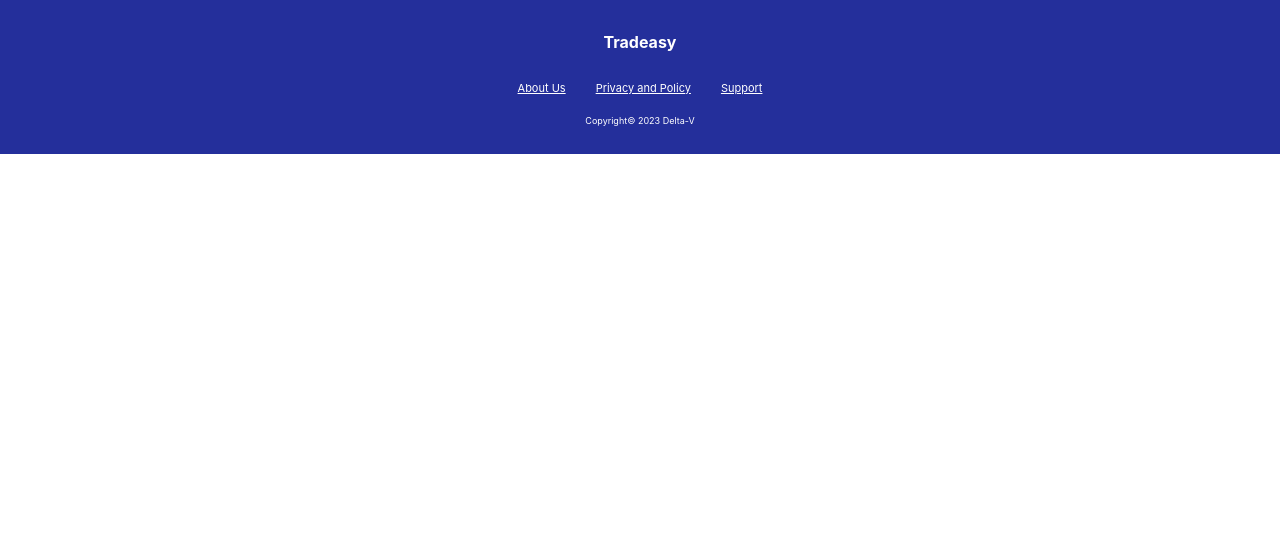
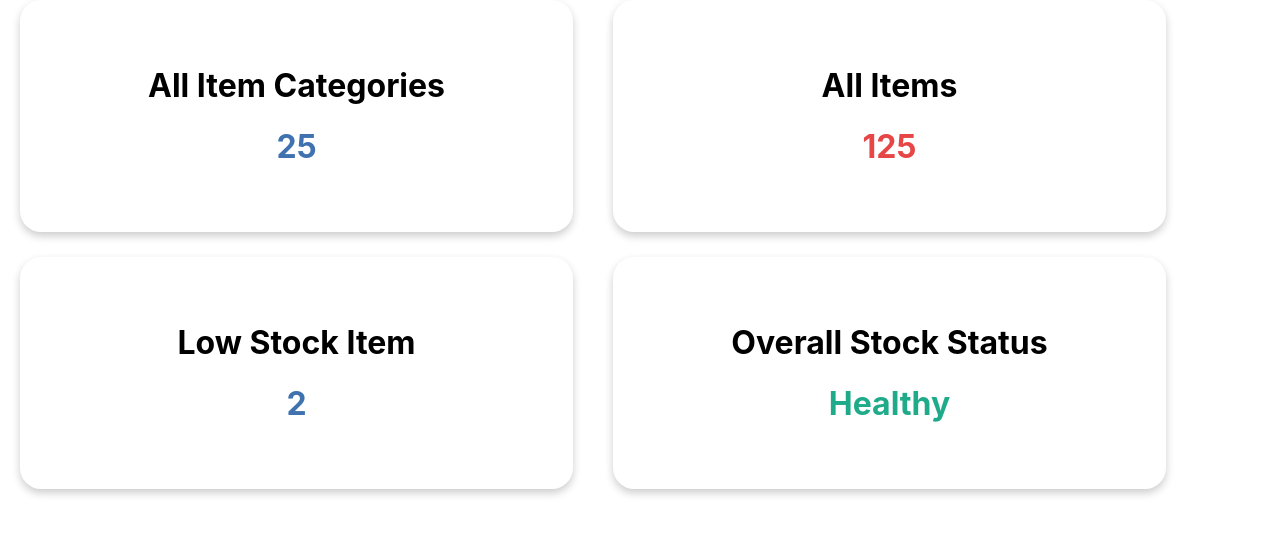
Before and after one commit to MrSilent2001/Sales-And-Inventory-Management-System, a React (Create React App) app: page / in a window 1280 px wide. Shown: the top 534 px of the page. Built offline with nearby package versions, Linux system fonts and the light colour scheme.

Commit message:
Inventory Landing Page's Cards Created

```diff
--- a/src/App.js
+++ b/src/App.js
@@ -1,10 +1,10 @@
 import './App.css';
-import Footer from "./layout/footer/footer";
+import InventoryLanding from "./pages/inventory landing page/inventoryLanding";
 
 function App() {
   return (
     <div className="App">
-      <Footer></Footer>
+      <InventoryLanding></InventoryLanding>
     </div>
   );
 }
--- /dev/null
+++ b/src/components/inventoryLandingCard/inventoryLandingCard.css
@@ -0,0 +1,14 @@
+.inventoryLandingCard{
+    width: 34.563rem;
+    height: 14.5rem;
+    background-color: #FFFFFF;
+    box-shadow: 0 4px 8px rgba(0, 0, 0, 0.2);
+    border-radius: 1.313rem;
+    display: flex;
+    align-items: center;
+    justify-content: center;
+}
+
+.detailTopic h2{
+    font-family: Inter;
+}
--- /dev/null
+++ b/src/components/inventoryLandingCard/inventoryLandingCard.js
@@ -0,0 +1,19 @@
+import React from "react";
+import "./inventoryLandingCard.css"
+
+function inventoryLandingCard(props){
+    return(
+        <div className="inventoryLandingCard">
+            <div>
+                <div className="detailTopic">
+                    <h1>{props.topic}</h1>
+                </div>
+                <div className="values">
+                    <h1 style={{ color: props.textColor }}>{props.inventoryValues}</h1>
+                </div>
+            </div>
+        </div>
+    )
+}
+
+export default inventoryLandingCard;
--- /dev/null
+++ b/src/pages/inventory landing page/inventoryLanding.css
@@ -0,0 +1,20 @@
+.inventoryLandingOuter{
+    width: 100%;
+    height: 100%;
+}
+
+.inventoryLandingInner{
+    width: 95%;
+    height: 714px;
+    background-color: #DBDFFD;
+}
+
+.cardRow{
+    display: flex;
+    flex-direction: row;
+}
+
+.landingCard{
+    padding: 0 20px;
+    margin: 0 0 25px 0;
+}
--- /dev/null
+++ b/src/pages/inventory landing page/inventoryLanding.js
@@ -0,0 +1,41 @@
+import React from "react";
+import "./inventoryLanding.css"
+import InventoryLandingCard from "../../components/inventoryLandingCard/inventoryLandingCard";
+
+function InventoryLanding(){
+
+    //There should be a useEffect hook for display the inventory values in the component
+
+    return(
+        <div className="inventoryLandingOuter">
+            <div className="InventoryLandingInner">
+                <div className="cardRow">
+                    <div className="landingCard">
+                        <InventoryLandingCard
+                            topic="All Item Categories" inventoryValues="25" textColor="#3F72AF">
+                        </InventoryLandingCard>
+                    </div>
+                    <div className="landingCard">
+                        <InventoryLandingCard
+                            topic="All Items" inventoryValues="125" textColor="#E74646">
+                        </InventoryLandingCard>
+                    </div>
+                </div>
+                <div className="cardRow">
+                    <div className="landingCard">
+                        <InventoryLandingCard
+                            topic="Low Stock Item" inventoryValues="2" textColor="#3F72AF">
+                        </InventoryLandingCard>
+                    </div>
+                    <div className="landingCard">
+                        <InventoryLandingCard
+                            topic="Overall Stock Status" inventoryValues="Healthy" textColor="#1FAB89">
+                        </InventoryLandingCard>
+                    </div>
+                </div>
+            </div>
+        </div>
+    )
+}
+
+export default InventoryLanding;
```
Also changed, not shown: src/components/test.js (deleted), src/layout/test.js (deleted), src/pages/test.js (deleted).
